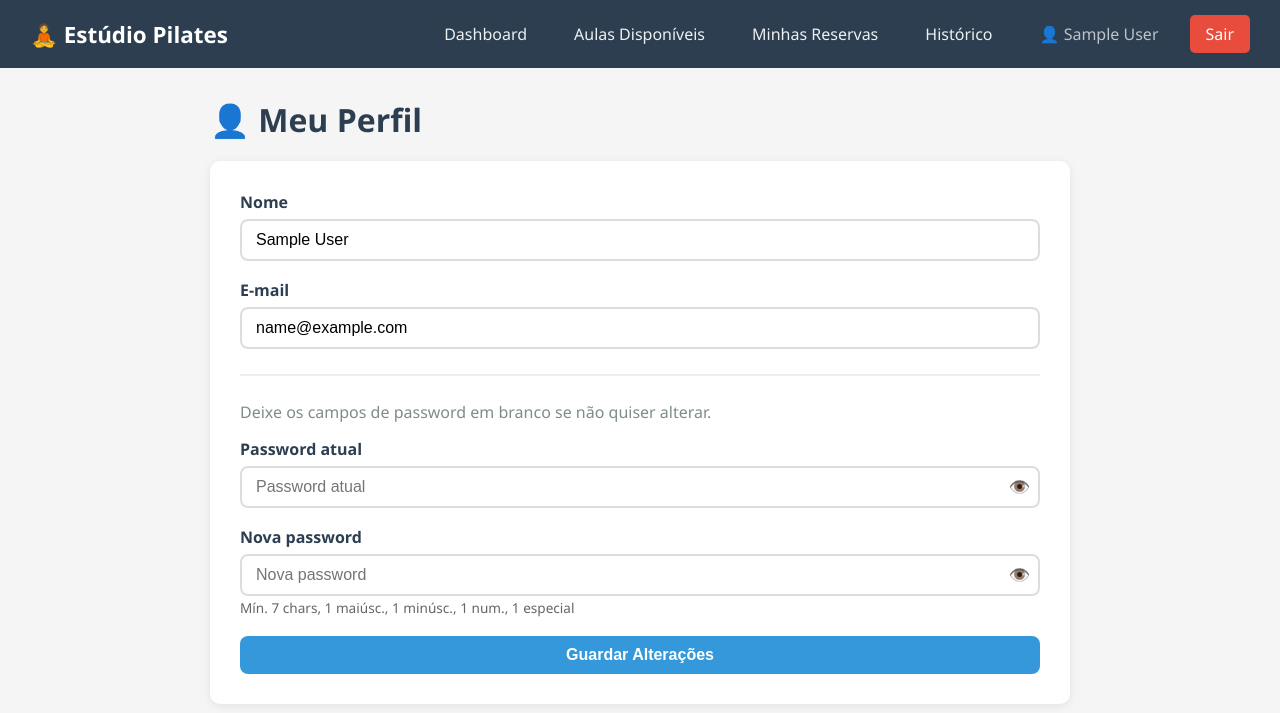
After one commit to InesAlmeida-91/pilatesflow, a Flask app: page /profile in a window 1280 px wide. The commit adds this page. Shown: the top 713 px of the page. Run offline with Flask 3, Linux system fonts and the light colour scheme; the visitor is signed in with stand-in values (Sample User, id 1); some libraries are stand-ins or nearby versions.

Commit message:
Adicionado perfil de utilizador e estatístas no dashboard do instrutor
- implementado perfil de utilizador com mudança de password.
- adicionadas estatísticas no dashboard do instrutor em relação à quantidade de aulas ativas, numero de alunos inscritos e taxa de ocupação.
- introduzida exportação para csv de alunos inscritos numa aulla.
- adicionada proteção de formulários

```diff
--- a/data/users.json
+++ b/data/users.json
@@ -9,7 +9,7 @@
   },
   {
     "id": 2,
-    "name": "Aluno 1",
+    "name": "Student 1",
     "email": "student@pilates.com",
     "password": "scrypt:32768:8:1$7ydmSHSqMNFUvtWZ$ff5efa6a4ee99d65b1c26eb7ab96e590b2288b0f47f5e6a4a7535faaa656883f545e2350279b529408e1cd210b9a3f7e54106cd099c747596d61fd6c6b77514e",
     "type": "STUDENT",
--- a/main.py
+++ b/main.py
@@ -3,11 +3,17 @@ main.py - Ponto de entrada da aplicação Flask.
 Sistema de gestão de estúdio de Pilates.
 """
 
-from flask import Flask, render_template, request, redirect, url_for, session, flash
-from src.auth import login, register
+import os
+import io
+import csv
+from dotenv import load_dotenv
+from flask import Flask, render_template, request, redirect, url_for, session, flash, Response
+from flask_wtf.csrf import CSRFProtect
+from src.auth import login, register, update_profile
 from src.containers.class_service import (
     list_classes, create_class, edit_class, cancel_class,
-    get_class_by_id, get_enrolled_students, search_reservations
+    get_class_by_id, get_enrolled_students, search_reservations,
+    get_instructor_stats
 )
 from src.containers.reservation_service import (
     list_available_classes, reserve_class, cancel_reservation,
@@ -15,8 +21,11 @@ from src.containers.reservation_service import (
 )
 from src.utils import validate_datetime, from_iso_date, paginate
 
+load_dotenv()
+
 app = Flask(__name__)
-app.secret_key = "pilates_studio_secret_key_2025"
+app.secret_key = os.environ.get("SECRET_KEY", "fallback-dev-key")
+csrf = CSRFProtect(app)
 
 @app.template_filter('format_schedule')
 def format_schedule_filter(schedule):
@@ -127,7 +136,8 @@ def logout():
 @app.route("/instructor")
 @instructor_required
 def instructor_dashboard():
-    return render_template("instructor/dashboard.html", user=session["user"])
+    stats = get_instructor_stats(session["user"]["id"])
+    return render_template("instructor/dashboard.html", user=session["user"], stats=stats)
 
 
 @app.route("/instructor/classes")
@@ -261,6 +271,30 @@ def instructor_class_students(class_id):
     return render_template("instructor/class_students.html", class_data=class_data, students=students, user=session["user"])
 
 
+@app.route("/instructor/classes/<int:class_id>/students/export")
+@instructor_required
+def instructor_export_students(class_id):
+    class_data = get_class_by_id(class_id)
+    if not class_data:
+        flash("Aula não encontrada.", "error")
+        return redirect(url_for("instructor_list_classes"))
+
+    students = get_enrolled_students(class_id)
+
+    output = io.StringIO()
+    writer = csv.writer(output)
+    writer.writerow(["ID", "Nome", "E-mail", "Data da Reserva"])
+    for s in students:
+        writer.writerow([s["id"], s["name"], s["email"], s["reservation_date"]])
+
+    filename = f"alunos_{class_data['name'].replace(' ', '_')}_{class_id}.csv"
+    return Response(
+        output.getvalue(),
+        mimetype="text/csv",
+        headers={"Content-Disposition": f"attachment; filename={filename}"}
+    )
+
+
 @app.route("/instructor/search", methods=["GET", "POST"])
 @instructor_required
 def instructor_search():
@@ -356,5 +390,28 @@ def student_cancel_reservation(reservation_id):
 
 
 # ═══════════════════════════════════════
+#  PERFIL DE UTILIZADOR
+# ═══════════════════════════════════════
+
+@app.route("/profile", methods=["GET", "POST"])
+@login_required
+def profile():
+    if request.method == "POST":
+        name = request.form.get("name", "")
+        email = request.form.get("email", "")
+        current_password = request.form.get("current_password", "")
+        new_password = request.form.get("new_password", "")
+
+        success, msg, updated_user = update_profile(
+            session["user"]["id"], name, email, current_password, new_password
+        )
+        flash(msg, "success" if success else "error")
+        if success:
+            session["user"] = updated_user
+
+    return render_template("profile.html", user=session["user"])
+
+
+# ═══════════════════════════════════════
 if __name__ == "__main__":
     app.run(debug=True, port=5000)
--- a/requirements.txt
+++ b/requirements.txt
@@ -1,2 +1,4 @@
 Flask==3.0.0
 Werkzeug==3.0.1
+python-dotenv==1.1.0
+flask-wtf==1.2.2
--- a/templates/base.html
+++ b/templates/base.html
@@ -205,7 +205,7 @@
                 <a href="{{ url_for('student_reservations') }}">Minhas Reservas</a>
                 <a href="{{ url_for('student_reservations_history') }}">Histórico</a>
             {% endif %}
-            <span style="color: #bdc3c7;">{{ session['user']['name'] }}</span>
+            <a href="{{ url_for('profile') }}" style="color: #bdc3c7;">👤 {{ session['user']['name'] }}</a>
             <a href="{{ url_for('logout') }}" class="logout">Sair</a>
         </div>
     </nav>
--- a/templates/instructor/class_students.html
+++ b/templates/instructor/class_students.html
@@ -6,6 +6,9 @@
 <p><strong>Horário:</strong> {{ class_data.schedule | format_schedule }} | <strong>Máx. Alunos:</strong> {{ class_data.max_students }} | <strong>Inscritos:</strong> {{ students|length }}</p>
 
 {% if students %}
+<div style="margin: 15px 0;">
+    <a href="{{ url_for('instructor_export_students', class_id=class_data.id) }}" class="btn btn-success">📥 Exportar CSV</a>
+</div>
 <table>
     <thead>
         <tr>
--- a/templates/instructor/create_class.html
+++ b/templates/instructor/create_class.html
@@ -5,6 +5,7 @@
 <h1>Criar Nova Aula</h1>
 <div class="card">
     <form method="POST">
+        <input type="hidden" name="csrf_token" value="{{ csrf_token() }}">
         <div class="form-group">
             <label for="name">Nome da Aula</label>
             <input type="text" id="name" name="name" required placeholder="Ex: Pilates Iniciante" value="{{ form_data.get('name', '') }}">
--- a/templates/instructor/edit_class.html
+++ b/templates/instructor/edit_class.html
@@ -5,6 +5,7 @@
 <h1>Editar Aula: {{ class_data.name }}</h1>
 <div class="card">
     <form method="POST">
+        <input type="hidden" name="csrf_token" value="{{ csrf_token() }}">
         <div class="form-group">
             <label for="name">Nome da Aula</label>
             <input type="text" id="name" name="name" value="{{ class_data.name }}">
--- a/templates/instructor/list_classes.html
+++ b/templates/instructor/list_classes.html
@@ -42,6 +42,7 @@
                     {% if not history_mode %}
                         <a href="{{ url_for('instructor_edit_class', class_id=c.id) }}" class="btn btn-secondary" style="padding:6px 12px; font-size:0.85em;">✏️ Editar</a>
                         <form method="POST" action="{{ url_for('instructor_cancel_class', class_id=c.id) }}" class="inline-form" onsubmit="return confirm('Tem a certeza que deseja cancelar esta aula?');">
+                            <input type="hidden" name="csrf_token" value="{{ csrf_token() }}">
                             <button type="submit" class="btn btn-danger" style="padding:6px 12px; font-size:0.85em;">❌ Cancelar</button>
                         </form>
                     {% endif %}
--- a/templates/instructor/search.html
+++ b/templates/instructor/search.html
@@ -5,6 +5,7 @@
 <h1>Pesquisar Reservas</h1>
 <div class="card">
     <form method="POST">
+        <input type="hidden" name="csrf_token" value="{{ csrf_token() }}">
         <div class="form-group">
             <label for="query">Pesquisar por nome ou e-mail do aluno</label>
             <div style="display:flex; gap:10px;">
--- a/templates/login.html
+++ b/templates/login.html
@@ -5,6 +5,7 @@
 <div class="auth-card">
     <h1>🧘 Login</h1>
     <form method="POST">
+        <input type="hidden" name="csrf_token" value="{{ csrf_token() }}">
         <div class="form-group">
             <label for="email">E-mail</label>
             <input type="email" id="email" name="email" required placeholder="seu@email.com" value="{{ email }}">
--- /dev/null
+++ b/templates/profile.html
@@ -0,0 +1,51 @@
+{% extends "base.html" %}
+{% block title %}Perfil{% endblock %}
+
+{% block content %}
+<h1>👤 Meu Perfil</h1>
+<div class="card">
+    <form method="POST">
+        <input type="hidden" name="csrf_token" value="{{ csrf_token() }}">
+        <div class="form-group">
+            <label for="name">Nome</label>
+            <input type="text" id="name" name="name" value="{{ user.name }}" required>
+        </div>
+        <div class="form-group">
+            <label for="email">E-mail</label>
+            <input type="email" id="email" name="email" value="{{ user.email }}" required>
+        </div>
+        <hr style="margin: 25px 0; border: 1px solid #eee;">
+        <p style="color: #7f8c8d; margin-bottom: 15px;">Deixe os campos de password em branco se não quiser alterar.</p>
+        <div class="form-group">
+            <label for="current_password">Password atual</label>
+            <div style="position:relative; display:flex; align-items:center;">
+                <input type="password" id="current_password" name="current_password" placeholder="Password atual" style="flex:1; padding-right:2.5rem;">
+                <button type="button" onclick="togglePassword('current_password', this)" style="position:absolute; right:0.6rem; background:none; border:none; cursor:pointer; font-size:1.1rem;" title="Mostrar/Esconder password">👁️</button>
+            </div>
+        </div>
+        <div class="form-group">
+            <label for="new_password">Nova password</label>
+            <div style="position:relative; display:flex; align-items:center;">
+                <input type="password" id="new_password" name="new_password" placeholder="Nova password" style="flex:1; padding-right:2.5rem;">
+                <button type="button" onclick="togglePassword('new_password', this)" style="position:absolute; right:0.6rem; background:none; border:none; cursor:pointer; font-size:1.1rem;" title="Mostrar/Esconder password">👁️</button>
+            </div>
+            <small style="color: #666; font-size: 0.85em;">Mín. 7 chars, 1 maiúsc., 1 minúsc., 1 num., 1 especial</small>
+        </div>
+        <button type="submit" class="btn btn-primary" style="width:100%;">Guardar Alterações</button>
+    </form>
+</div>
+{% endblock %}
+{% block scripts %}
+<script>
+function togglePassword(id, btn) {
+    const input = document.getElementById(id);
+    if (input.type === 'password') {
+        input.type = 'text';
+        btn.textContent = '🙈';
+    } else {
+        input.type = 'password';
+        btn.textContent = '👁️';
+    }
+}
+</script>
+{% endblock %}
--- a/templates/register.html
+++ b/templates/register.html
@@ -5,6 +5,7 @@
 <div class="auth-card">
     <h1>📝 Registo de Aluno</h1>
     <form method="POST">
+        <input type="hidden" name="csrf_token" value="{{ csrf_token() }}">
         <div class="form-group">
             <label for="name">Nome completo</label>
             <input type="text" id="name" name="name" required placeholder="O seu nome" value="{{ name }}">
--- a/templates/student/available_classes.html
+++ b/templates/student/available_classes.html
@@ -31,6 +31,7 @@
                     <button type="button" class="btn btn-secondary" style="padding:6px 14px; font-size:0.85em;" disabled>Reservado</button>
                 {% else %}
                     <form method="POST" action="{{ url_for('student_reserve', class_id=c.id) }}" class="inline-form">
+                        <input type="hidden" name="csrf_token" value="{{ csrf_token() }}">
                         <button type="submit" class="btn btn-success" style="padding:6px 14px; font-size:0.85em;">Reservar</button>
                     </form>
                 {% endif %}
--- a/templates/student/reservations.html
+++ b/templates/student/reservations.html
@@ -36,6 +36,7 @@
             {% if not history_mode %}
             <td>
                 <form method="POST" action="{{ url_for('student_cancel_reservation', reservation_id=r.reservation_id) }}" class="inline-form" onsubmit="return confirm('Tem a certeza que deseja cancelar esta reserva?');">
+                    <input type="hidden" name="csrf_token" value="{{ csrf_token() }}">
                     <button type="submit" class="btn btn-danger" style="padding:6px 14px; font-size:0.85em;">Cancelar</button>
                 </form>
             </td>
```
Also changed, not shown: data/reservations.json (+7 -0 lines), src/auth.py (+36 -0 lines), src/containers/class_service.py (+37 -0 lines), templates/instructor/dashboard.html (+19 -0 lines), 1 other file.
